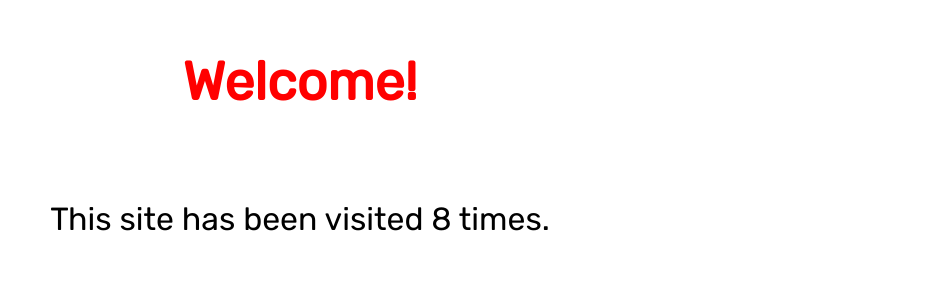
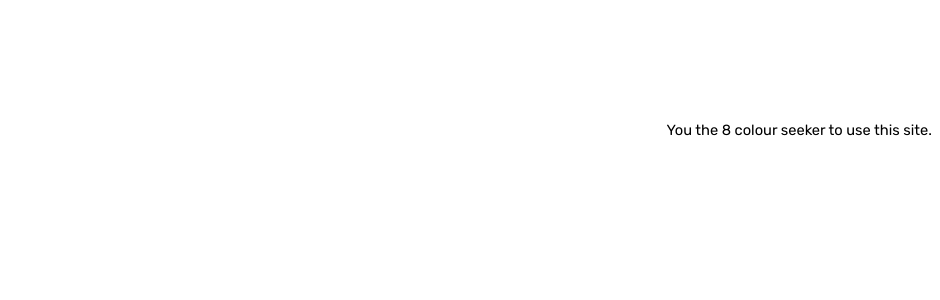
Before and after one commit to Luca0311/HerokuApp, a Flask app: page / in a window 1280 px wide. Shown: the top 300 px of the page, without its empty margins (340-1280 px from the left). Run offline with Flask 2, Linux system fonts and the light colour scheme.

Commit message:
commit on 'main'

```diff
--- a/templates/index.html
+++ b/templates/index.html
@@ -7,21 +7,22 @@
     }
 
     div {
-        text-align: center;
+        text-align: right;
         margin-top: 50px;
     }
 
     h1 {
-        color: red;
-        font-size: 40pt;
+        color: white;
+        font-size: 15pt;
     }
 
     p {
-        font-size: 24pt;
+
+        font-size: 11pt;
     }
 </style>
 
 <div>
-    <h1>Welcome!</h1><br>
-    <p>This site has been visited {{ count }} times.</p>
+    <h1>Click on the button to the left to randomize background color</h1><br>
+    <p>You the {{ count }} colour seeker to use this site.</p>
 </div>
```
Also changed, not shown: 1 other file.
